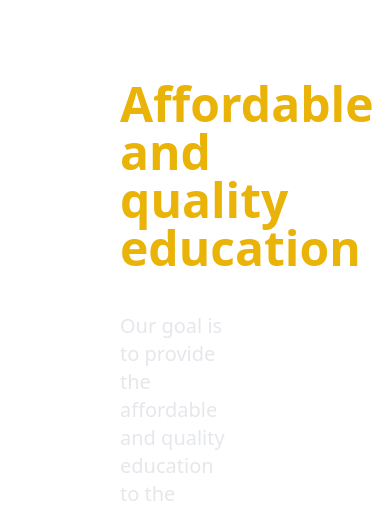
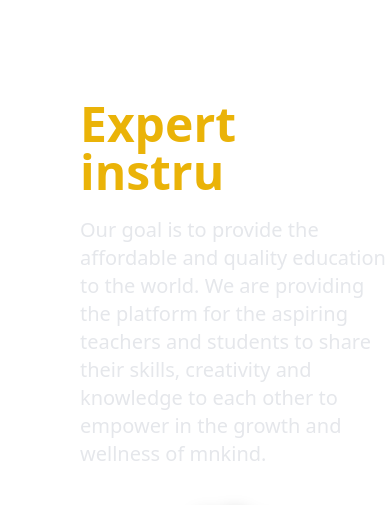
Before and after one commit to Rudraprasad-Mohapatra/lms-frontend, a React (Vite) app: page /about in a window 390 px wide. Shown: the top 505 px of the page. Built offline with nearby package versions, Linux system fonts and the light colour scheme; no server answers.

Commit message:
About Us page UI updated

```diff
--- a/src/Pages/AboutUs.jsx
+++ b/src/Pages/AboutUs.jsx
@@ -1,16 +1,27 @@
+import { useEffect } from "react";
+import Typed from "typed.js";
+
 import aboutMainImage from "../assets/Images/aboutMainImage.png"
 import CarouselSlide from "../Components/CarouselSlide";
 import celebrities from "../Constants/CelebrityData";
 import HomeLayout from "../Layouts/HomeLayout";
 function AboutUs() {
-
+    useEffect(() => {
+        new Typed('#typed-about', {
+            strings: ['Affordable and quality education', 'Quality courses','Expert instructors','Unbeatable prices.', 'Affordable learning', 'Exceptional faculty', 'Boundless possibilities.'],
+            typeSpeed: 30,
+            backSpeed: 30,
+            loop: true,
+            cursorChar: '',
+            contentType: 'text',
+        });
+    },[]);
     return (
         <HomeLayout>
             <div className="pl-20 pt-20 flex flex-col text-white">
-                <div className="flex items-center gap-5 mx-10">
-                    <section className="w-1/2 space-y-10">
-                        <h1 className="text-5xl text-yellow-500 font-semibold">
-                            Affordable and quality education
+                <div className="flex flex-col lg:flex-row items-center gap-5 lg:mx-10">
+                    <section className="w-full">
+                        <h1 id="typed-about" className="text-5xl text-yellow-500 font-semibold py-5">
                         </h1>
                         <p className="text-xl text-gray-200">
                             Our goal is to provide the affordable and quality education to the world.
```
